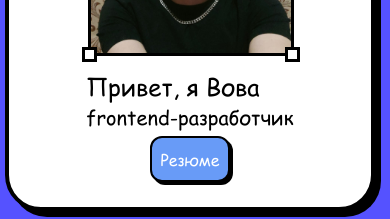
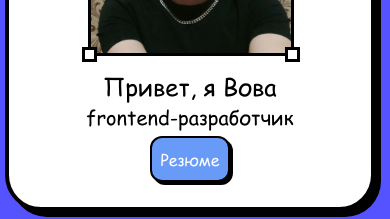
Before and after one commit to Suyukee/portfolio-website, a Next.js app: page / in a window 390 px wide. Shown: the part 179-398 px from the top of the page. Built offline with nearby package versions, Linux system fonts and the light colour scheme.

Commit message:
Fixed hero section

```diff
--- a/src/styles/hero-section.module.css
+++ b/src/styles/hero-section.module.css
@@ -47,6 +47,11 @@
 	.info {
 		align-items: center;
 	}
+	.person {
+		display: flex;
+		flex-direction: column;
+		align-items: center;
+	}
 	.resume {
 		padding: 5px 0;
 	}
```
